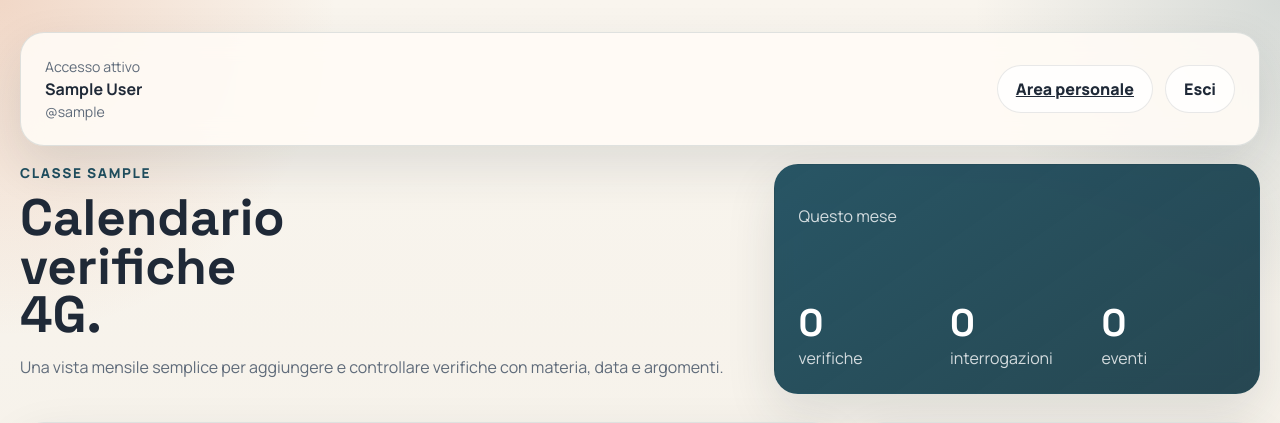
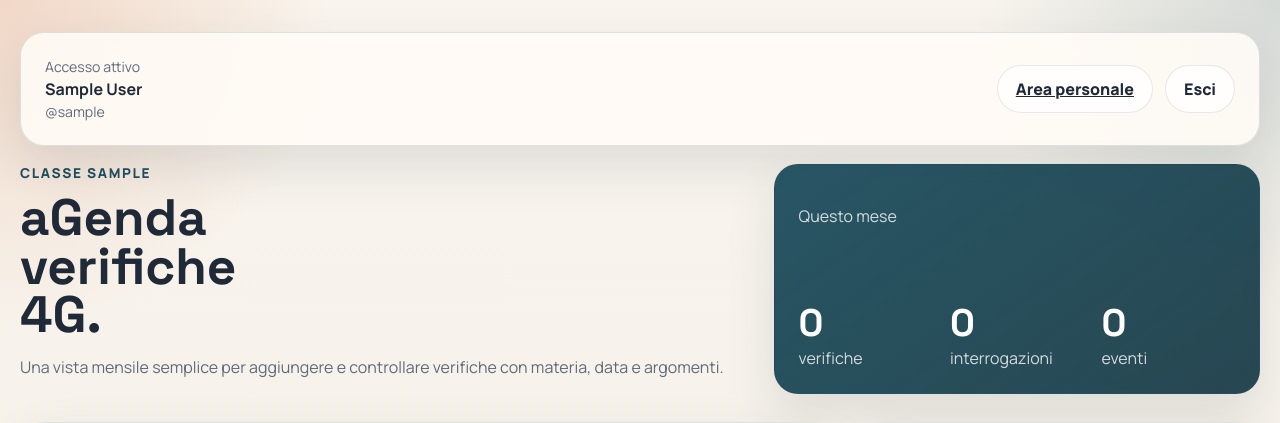
Before and after one commit to LeoFiore542/agenda_classe, a Flask app: template templates/index.html in a window 1280 px wide. Shown: the top 423 px of the page. Run offline with Flask 3, Linux system fonts and the light colour scheme; the visitor is signed in with stand-in values (Sample User, id 1); data comes from the database, SQL or seed files in the repository; the template is opened without the code that fills it: most values are stand-ins (such as "Sample title", 1, 10 or a date in 2020); some libraries are stand-ins or nearby versions.

Commit message:
chore: rename app branding to aGenda

```diff
--- a/templates/account.html
+++ b/templates/account.html
@@ -84,7 +84,7 @@
         <section class="panel personal-schedule-panel">
             <div class="panel-heading password-panel-heading">
                 <div>
-                    <p class="eyebrow">Agenda personale</p>
+                    <p class="eyebrow">aGenda personale</p>
                     <h2>I tuoi giorni con impegni</h2>
                     <p>
                         Qui vedi tutte le verifiche, tutti gli eventi e solo i giorni di interrogazione in cui sei coinvolto.
--- a/templates/index.html
+++ b/templates/index.html
@@ -3,7 +3,7 @@
 <head>
     <meta charset="UTF-8">
     <meta name="viewport" content="width=device-width, initial-scale=1.0">
-    <title>Agenda Verifiche Classe</title>
+    <title>aGenda Verifiche Classe</title>
     <link rel="preconnect" href="https://fonts.googleapis.com">
     <link rel="preconnect" href="https://fonts.gstatic.com" crossorigin>
     <link href="https://fonts.googleapis.com/css2?family=Manrope:wght@400;500;600;700;800&family=Space+Grotesk:wght@500;700&display=swap" rel="stylesheet">
@@ -38,7 +38,7 @@
         <header class="hero">
             <div>
                 <p class="eyebrow">Classe {{ class_group }}</p>
-                <h1>Calendario verifiche 4G.</h1>
+                <h1>aGenda verifiche 4G.</h1>
                 <p class="hero-copy">
                     Una vista mensile semplice per aggiungere e controllare verifiche con materia, data e argomenti.
                 </p>
```
Also changed, not shown: README.md.
